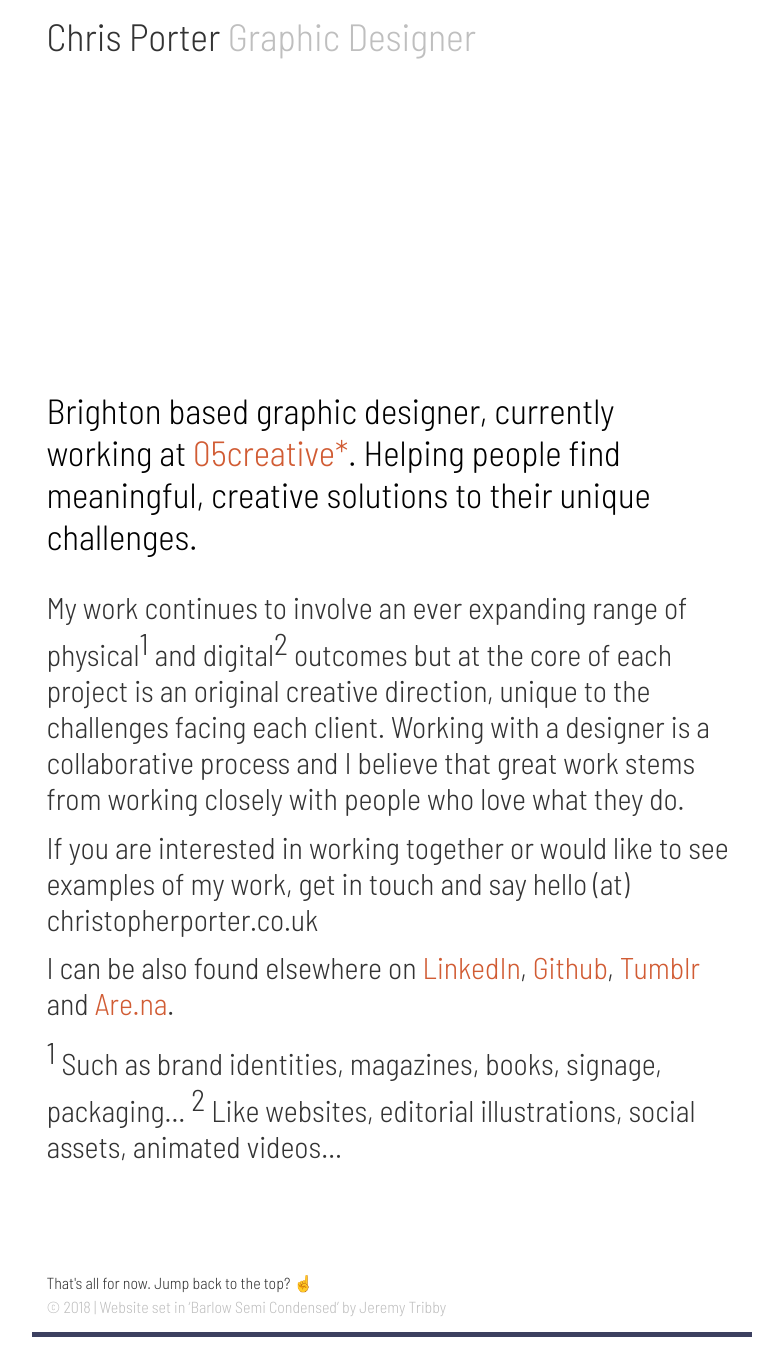
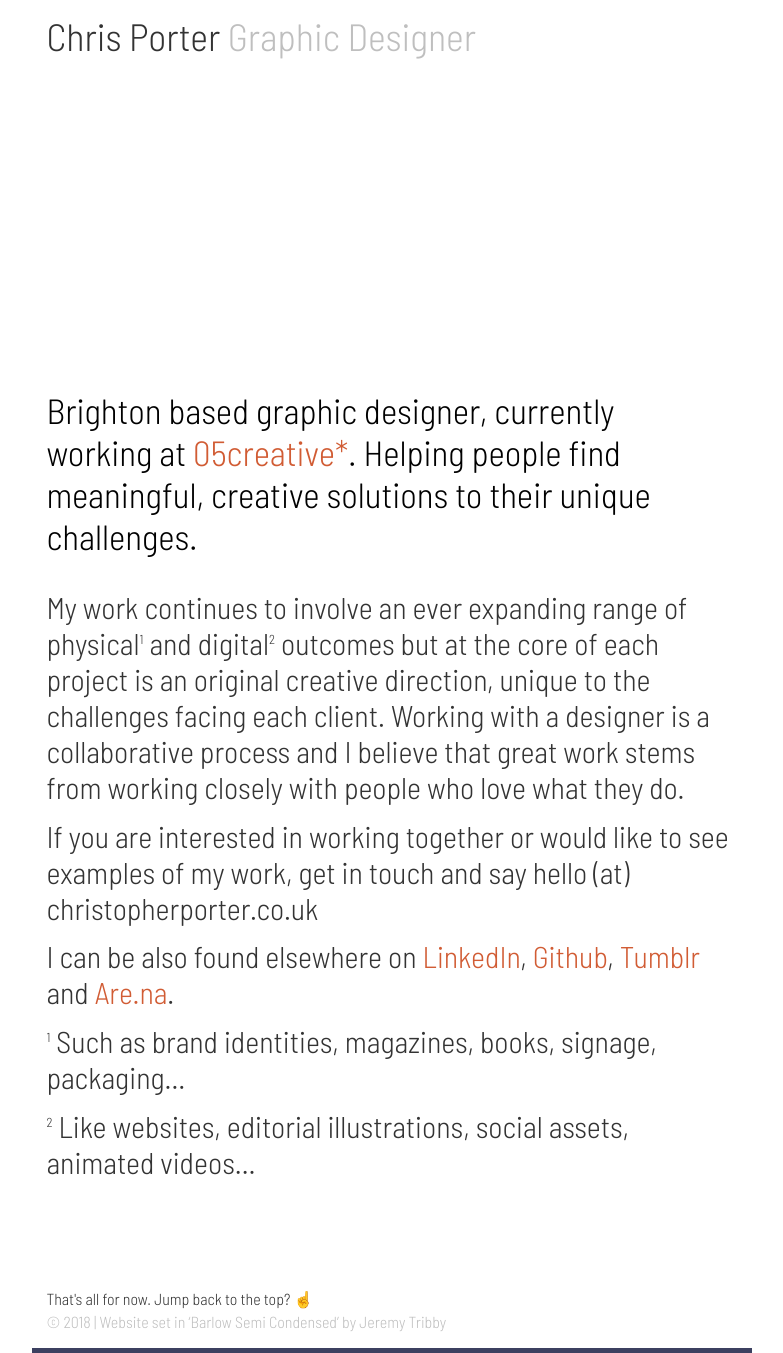
Before and after one commit to thisiscap/old, a Jekyll site: the page built from index.md, in a window 1280 px wide. Shown: the whole page, without its empty margins (58-841 px from the left). Built offline with Jekyll 4.4.1, drawn with Linux system fonts in a browser that asks for light colours; emoji names are drawn with the system emoji font.

Commit message:
Styling adjustments

```diff
--- a/_sass/_typography.scss
+++ b/_sass/_typography.scss
@@ -21,3 +21,8 @@
 //   font-style: italic;
 //   font-display: swap;
 // }
+
+sup {
+  font-size: small;
+  vertical-align: super;
+}
--- a/_sass/global-styles.scss
+++ b/_sass/global-styles.scss
@@ -110,6 +110,10 @@ main {
     }
   }
 
+  span.footnote {
+    font-size: 1em;
+  }
+
 }
 
 //
--- a/index.md
+++ b/index.md
@@ -17,5 +17,6 @@ If you are interested in working together or would like to see examples of my wo
 
 I can be also found elsewhere on [LinkedIn](https://www.linkedin.com/in/chrisporterdesigner/ "Professional malarkey"), [Github](https://github.com/thisiscap/ "Digital projects, including this website"), [Tumblr](https://chrisporters.tumblr.com/ "Very occasional posts, mostly photos") and [Are.na](https://www.are.na/chrispy-p/ "Visual collections").
 
-<sup>1</sup> Such as brand identities, magazines, books, signage, packaging…
-<sup>2</sup> Like websites, editorial illustrations, social assets, animated videos…
+<span class="footnote"><sup>1</sup> Such as brand identities, magazines, books, signage, packaging…</span>
+
+<span class="footnote"><sup>2</sup> Like websites, editorial illustrations, social assets, animated videos…</span>
```
